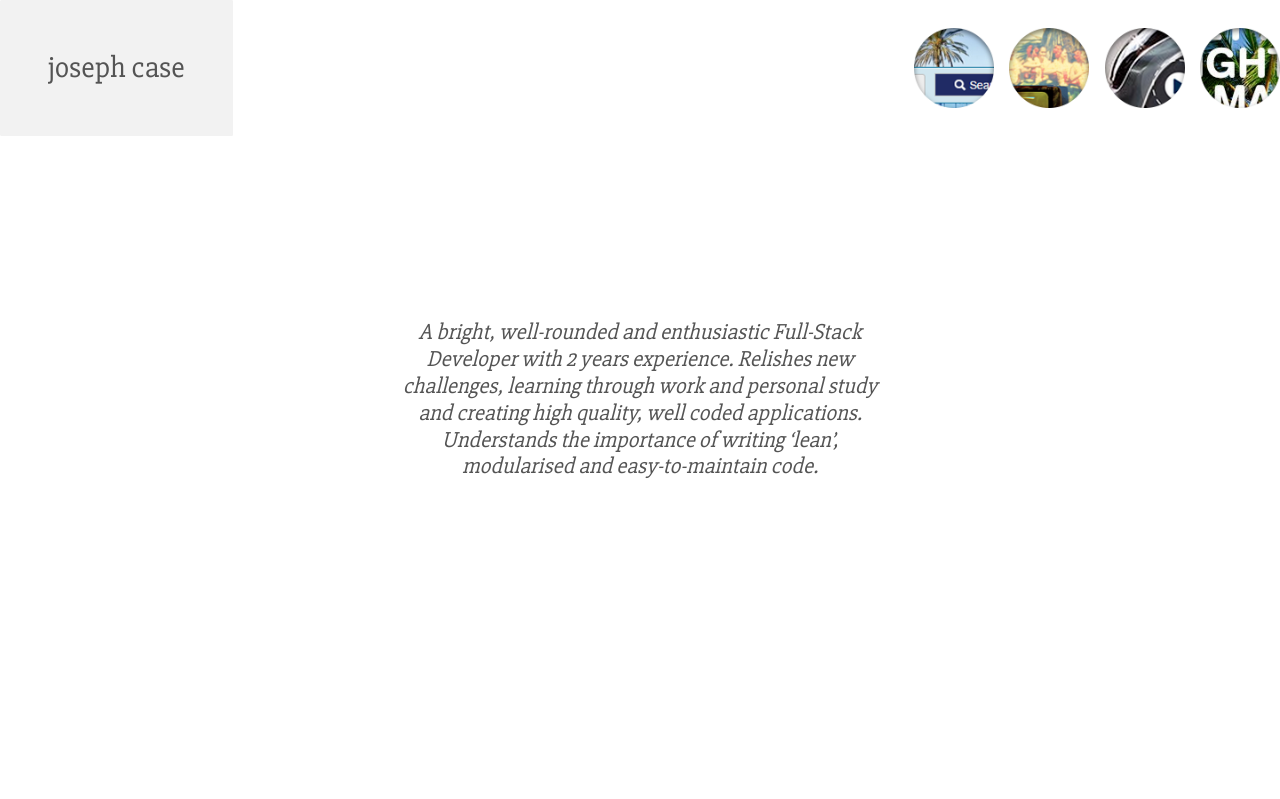
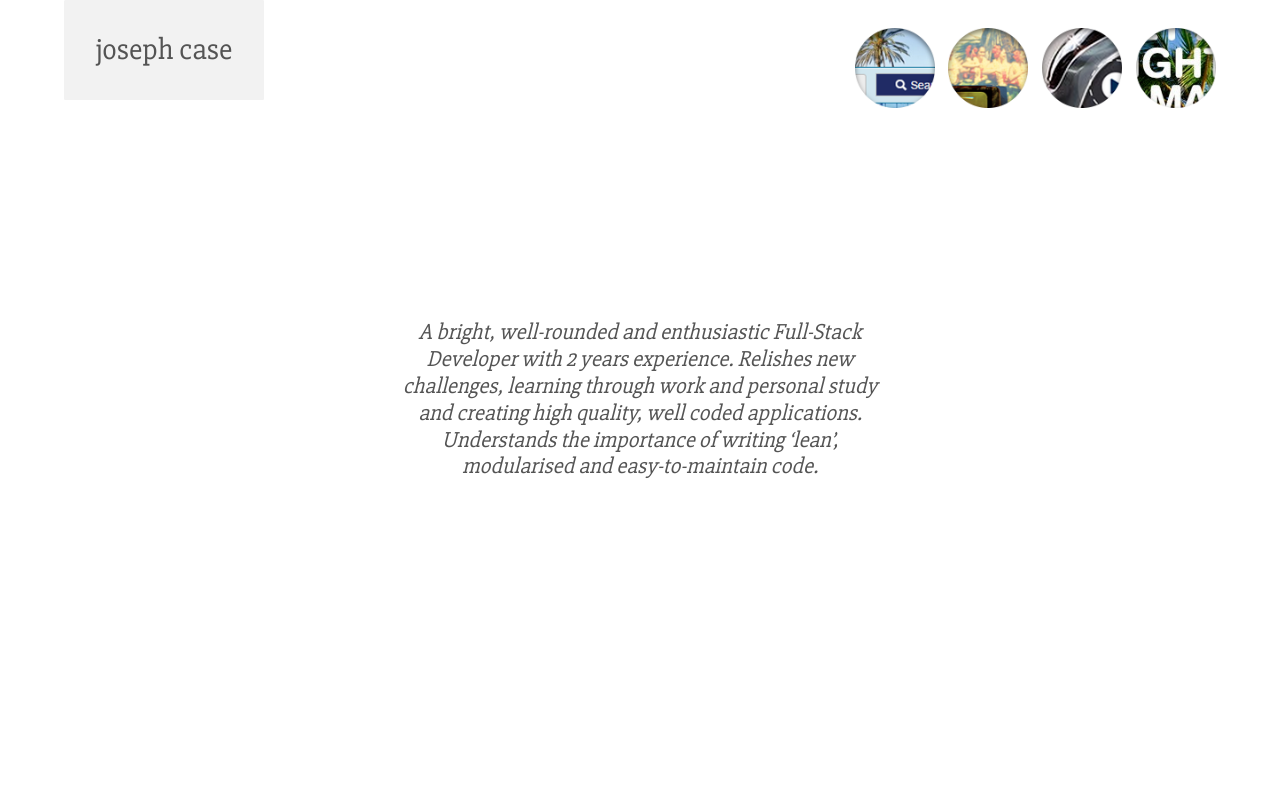
Before and after one commit to JosephCase/josephcase, a PHP site: page / in a window 1280 px wide. Shown: the top 799 px of the page. Before the commit the page ends 478 px from the top, so only its background shows below. Run offline with PHP 8.4, Linux system fonts and the light colour scheme.

Commit message:
tweaking design changes

```diff
--- a/js/Page.js
+++ b/js/Page.js
@@ -42,7 +42,7 @@ function Page() {
 			$('#' + section.getAttribute('data-section')).addClass("active");
 		 	$(section).addClass("active");
 			console.log($('#' + section.getAttribute('data-section')).children(".image"));
-			activeSiteScroll($('#' + section.getAttribute('data-section')).children(".image"));
+			// activeSiteScroll($('#' + section.getAttribute('data-section')).children(".image"));
 		}
 
 	}
--- a/style.css
+++ b/style.css
@@ -12,9 +12,9 @@ body {
 	border-radius: 1px;
 }
 div.content {
-	width: 160vh;
-	height: 100vh;
-	max-width: 100%;
+	/*width: 160vh;*/
+	/*height: 100vh;*/
+	width: 100%;
 	margin: auto;
 	overflow: visible;
 	position: relative;
@@ -32,8 +32,9 @@ h2 {
     /*font-family: 'Indie Flower', cursive;*/
     font-weight: normal;
 	float: left;
-    line-height: 17vh;
-    padding: 0 6vh;
+    line-height: 100px;
+    width: 200px;
+    text-align: center;
     background-color: rgba(0,0,0,0.05);
 }
 h5 {
@@ -44,8 +45,9 @@ h5 {
 header {
     position: absolute;
     opacity: 1;
-    min-width: 160vh;
-    height: 17%;
+    width: 90%;
+    /*width: 960px;*/
+    height: 120px;
 	z-index: 10;
 	/*padding: 0 3.4%;*/
 	background-color: #ebebeb;
@@ -71,10 +73,9 @@ header div{
 	/*display: none;*/
 	position: relative;
     float: right;
-    height: 100%;
-    width: 10vh;
+    height: 180px;
+    width: 80px;
     margin-left: 1.2%;
-    height: 100%;
     cursor: pointer;
     top: 0;
     transition: top 0.5s;
@@ -86,7 +87,7 @@ body.initial header div {
 }
 header div:hover,
 header div.active  {
-	top: -8.5vh;
+	top: -60px;
 }
 header div img{
 	display: block;
@@ -127,10 +128,9 @@ h4.about.show {
 section {
 	overflow: visible;
 	z-index: 1;
-    height: 80.4vh;
    	width: 100%;
     position: absolute;
-   	top: 19.4vh;
+   	top: 120px;
    	left: 0;
    	transition: opacity 0s;
 	transition-delay: 1s;
@@ -144,9 +144,9 @@ body.initial section {
 section .image {
 	opacity: 0;
 
-	padding-top: 10vh;
+	padding-top: 80px;
     display: block;
-    height: 50vh;
+    height: 600px;
     overflow: hidden;
     width: 100vw;
     margin-left: 50%;
@@ -165,14 +165,15 @@ section .image img {
     display: block;
     box-shadow: 0 0 10px #5a5a5a;
     opacity: 0.5;
-    max-width: 68vw;
+    max-width: 90%;
+    width: 960px;
     transition: opacity 0.5s;
 }
 section .image h1 {
 
 pointer-events: none;
 	position: absolute;
-	top: 50%;
+	top: 40%;
 	left: 50%;
 	transform: translateX(-50%) translateY(-50%) scale(1);
 	font-size: 30px;
```
